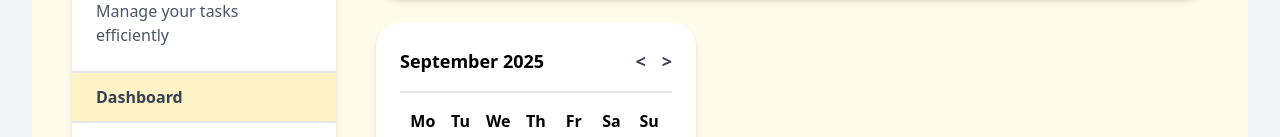
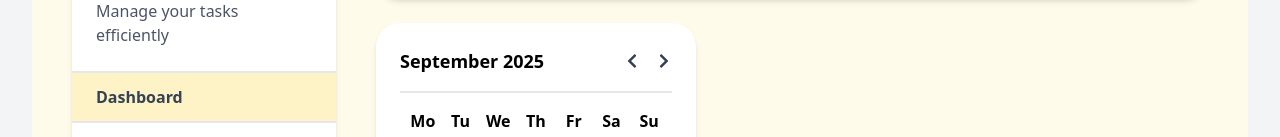
Before and after one commit to Safdari10/task-manager, a Next.js app in the folder frontend/: page /dashboard in a window 1280 px wide. Shown: the part 145-282 px from the top of the page. Built offline with nearby package versions, Linux system fonts and the light colour scheme.

Commit message:
Replace calendar nav arrows with icon buttons
Improves the calendar navigation UI by using chevron icons
from a popular icon library instead of plain text arrows,
enhancing visual clarity and user experience.

```diff
--- a/frontend/src/app/dashboard/components/Calender.tsx
+++ b/frontend/src/app/dashboard/components/Calender.tsx
@@ -1,5 +1,6 @@
 import React, { useState } from "react";
 import MonthView from "./MonthView";
+import { FaChevronLeft, FaChevronRight } from "react-icons/fa";
 
 const Calender = () => {
   const [currentMonth, setCurrentMonth] = useState(new Date().getMonth());
@@ -51,15 +52,11 @@ const Calender = () => {
           {months[currentMonth]} {currentYear}
         </h2>
         <div className="flex items-center gap-4">
-          <button
-            className="text-lg text-gray-700 font-semibold"
-            onClick={() => handleMonthChange("<")}>
-            {"<"}
+          <button className="text-gray-700 cursor-pointer" onClick={() => handleMonthChange("<")}>
+            <FaChevronLeft />
           </button>
-          <button
-            className="text-lg text-gray-700 font-semibold"
-            onClick={() => handleMonthChange(">")}>
-            {">"}
+          <button className="text-gray-700 cursor-pointer" onClick={() => handleMonthChange(">")}>
+            <FaChevronRight />
           </button>
         </div>
       </div>
```
